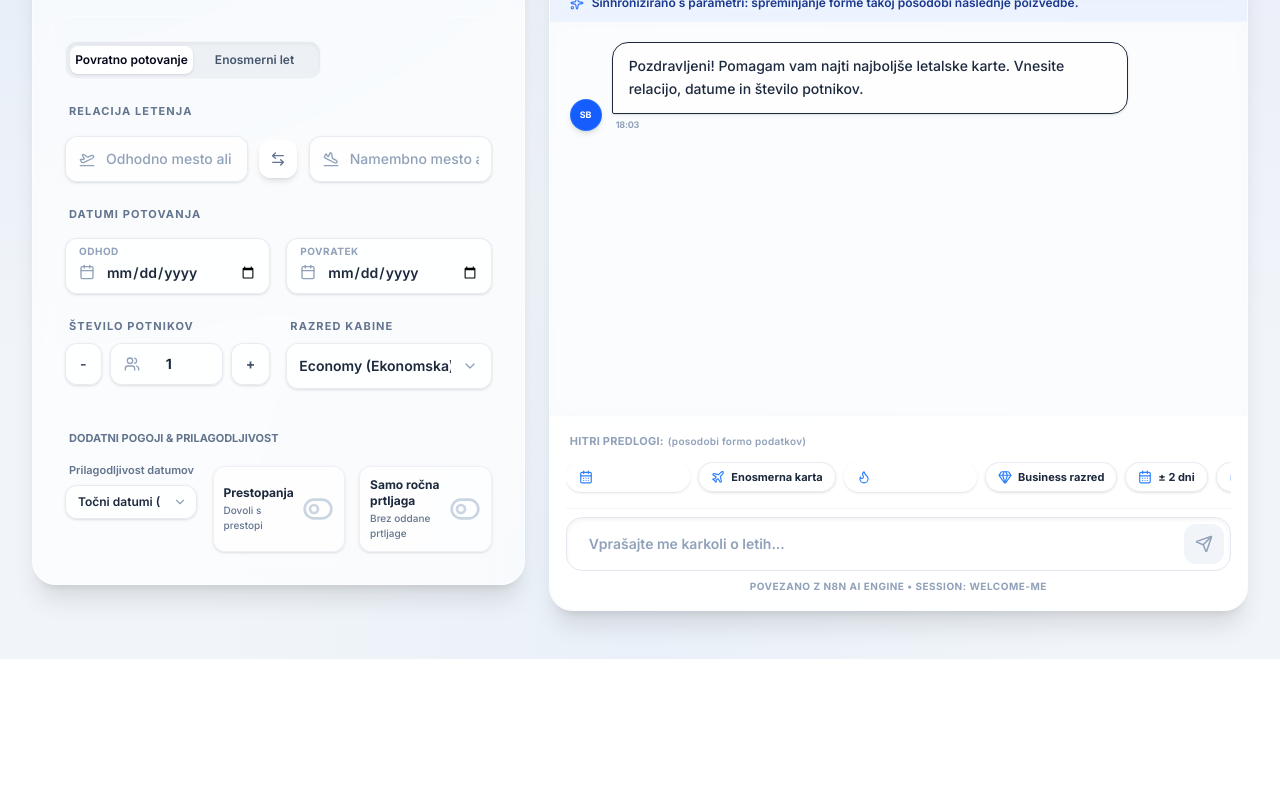
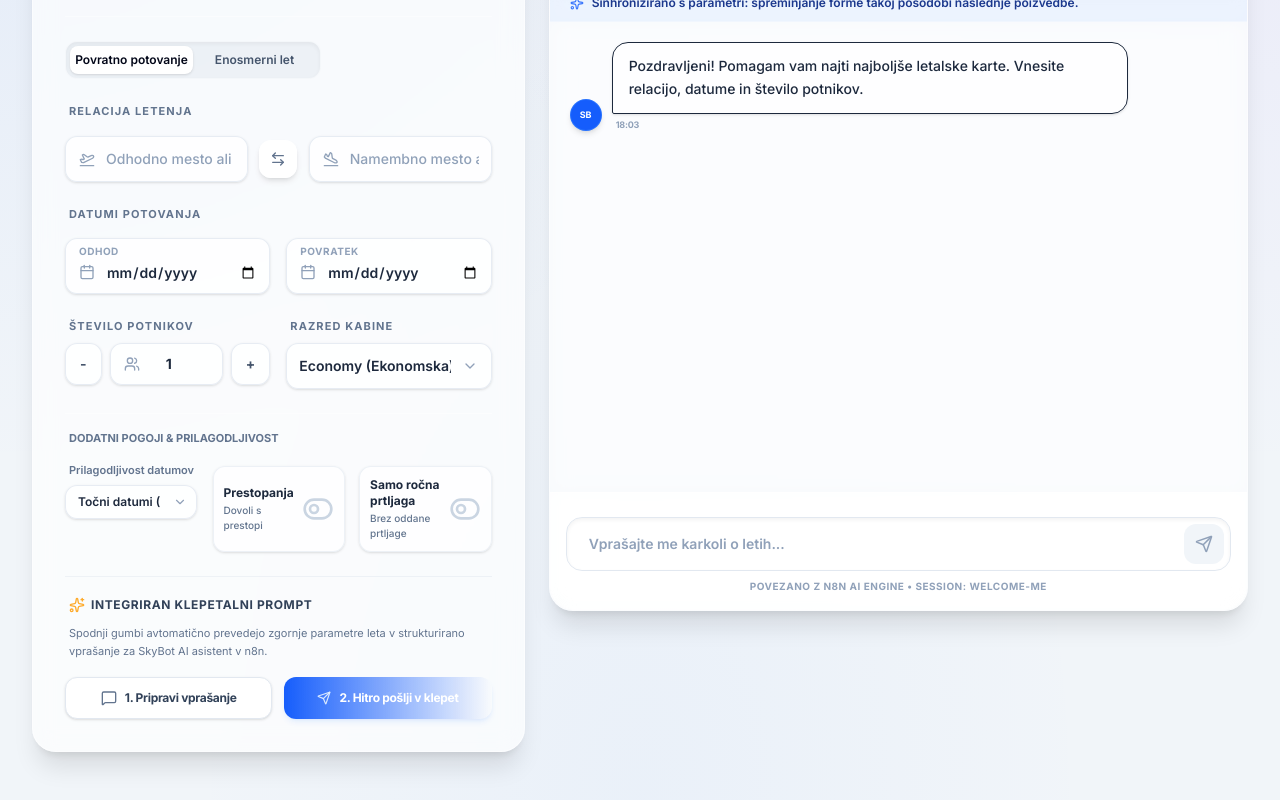
Before and after one commit to bimpce/bimp-skybot-ai, a React (Vite) app: page / in a window 1280 px wide. Shown: the part 318-1118 px from the top of the page. Before the commit the page ends 977 px from the top, so only its background shows below. Built offline with nearby package versions, Linux system fonts and the light colour scheme.

Commit message:
feat(ai): integrate automated prompt generation
Add prompt generation logic to convert form states into structured chat messages, enabling users to quickly prepare and send flight search queries to the AI assistant.

```diff
--- a/src/App.tsx
+++ b/src/App.tsx
@@ -16,6 +16,7 @@ import {
 import FlightForm from './components/FlightForm';
 import ChatInterface from './components/ChatInterface';
 import { FlightSearchFormState, Message, MessagePayload } from './types';
+import { generatePromptFromState } from './utils/prompt';
 
 const WEBHOOK_URL = '/api/chat-proxy';
 
@@ -51,6 +52,25 @@ export default function App() {
   const [isLoading, setIsLoading] = useState<boolean>(false);
   const [showValidationErrors, setShowValidationErrors] = useState<boolean>(false);
   const [showGuide, setShowGuide] = useState<boolean>(false);
+  const [inputText, setInputText] = useState<string>('');
+
+  const handleGeneratePrompt = (autoSend: boolean) => {
+    const promptText = generatePromptFromState(formState);
+    setInputText(promptText);
+
+    if (autoSend) {
+      handleSendMessage(promptText);
+    } else {
+      // Focus on the chat message input field so the user can easily see it was prepared
+      setTimeout(() => {
+        const inputElement = document.getElementById('chat-message-input');
+        if (inputElement) {
+          inputElement.focus();
+          inputElement.scrollIntoView({ behavior: 'smooth', block: 'center' });
+        }
+      }, 100);
+    }
+  };
 
   // Initialize Session ID & Load Saved Chat History
   useEffect(() => {
@@ -103,7 +123,6 @@ export default function App() {
 
   // Clear Chat history action
   const handleClearHistory = () => {
-    if (window.confirm('Ali ste prepričani, da želite počistiti zgodovino pogovora?')) {
     const initialMsgTime = new Date().toLocaleTimeString('sl-SI', { hour: '2-digit', minute: '2-digit' });
     const welcome: Message = {
       id: 'welcome-message',
@@ -115,7 +134,7 @@ export default function App() {
     localStorage.setItem('flight_chat_history', JSON.stringify([welcome]));
     setFormState(DEFAULT_FORM_STATE);
     setShowValidationErrors(false);
-    }
+    setInputText('');
   };
 
   // Check required validation (does not block, but will highlight inputs)
@@ -463,6 +482,7 @@ export default function App() {
               formState={formState}
               onChange={setFormState}
               showValidationErrors={showValidationErrors}
+              onGeneratePrompt={handleGeneratePrompt}
             />
           </section>
 
@@ -475,6 +495,8 @@ export default function App() {
               onClearHistory={handleClearHistory}
               formState={formState}
               onFormChange={setFormState}
+              inputText={inputText}
+              setInputText={setInputText}
             />
           </section>
 
--- a/src/components/ChatInterface.tsx
+++ b/src/components/ChatInterface.tsx
@@ -1,4 +1,4 @@
-import React, { useRef, useEffect, useState } from 'react';
+import React, { useRef, useEffect } from 'react';
 import {
   Send,
   Sparkles,
@@ -13,6 +13,7 @@ import {
   Gem
 } from 'lucide-react';
 import { Message, FlightSearchFormState } from '../types';
+import { generatePromptFromState } from '../utils/prompt';
 
 interface ChatInterfaceProps {
   messages: Message[];
@@ -21,6 +22,8 @@ interface ChatInterfaceProps {
   onClearHistory: () => void;
   formState: FlightSearchFormState;
   onFormChange: (updater: (prev: FlightSearchFormState) => FlightSearchFormState) => void;
+  inputText: string;
+  setInputText: (text: string) => void;
 }
 
 export default function ChatInterface({
@@ -29,9 +32,10 @@ export default function ChatInterface({
   onSendMessage,
   onClearHistory,
   formState,
-  onFormChange
+  onFormChange,
+  inputText,
+  setInputText
 }: ChatInterfaceProps) {
-  const [inputText, setInputText] = useState('');
   const messagesEndRef = useRef<HTMLDivElement>(null);
 
   // Auto-scroll to newest message
@@ -98,6 +102,11 @@ export default function ChatInterface({
   const isPlusMinus2Active = formState.flexibility.flexibleDays === 2;
   const isCarryOnActive = formState.flexibility.carryOnOnly;
 
+  const handleLoadPromptFromForm = () => {
+    const generated = generatePromptFromState(formState);
+    setInputText(generated);
+  };
+
   return (
     <div id="chat-interface" className="flex flex-col h-[650px] lg:h-[700px] glass rounded-3xl overflow-hidden border-white/55 shadow-xl">
 
@@ -113,24 +122,24 @@ export default function ChatInterface({
           <div>
             <div className="flex items-center gap-1.5">
               <h3 className="font-bold text-sm tracking-tight text-white flex items-center gap-0.5">
-                SkyBot <span className="text-blue-400 italic font-extrabold">AI</span>
+                Klepet z asistentom
               </h3>
               <span className="text-[9px] bg-blue-500/30 text-blue-200 font-bold px-1.5 py-0.5 rounded uppercase tracking-wider">
                 n8n Live
               </span>
             </div>
-            <p className="text-[10px] text-slate-400 uppercase tracking-widest font-semibold block -mt-0.5">Letalski pomočnik</p>
+            <p className="text-[10px] text-slate-400 uppercase tracking-widest font-semibold block -mt-0.5">Aktivni pogovor</p>
           </div>
         </div>
 
         <button
           type="button"
           onClick={onClearHistory}
-          title="Počisti zgodovino"
-          className="p-1.5 hover:bg-slate-800 text-slate-400 hover:text-white rounded-lg transition-colors text-xs flex items-center gap-1 font-semibold"
+          title="Nova poizvedba"
+          className="p-1.5 hover:bg-slate-850 text-slate-350 hover:text-white rounded-xl transition-all text-xs flex items-center gap-1 font-extrabold bg-slate-800/60 border border-slate-700/50 hover:border-slate-600 cursor-pointer select-none px-3 py-1.5 shadow-sm"
         >
-          <RefreshCw className="w-3.5 h-3.5" />
-          <span className="hidden sm:inline">Počisti</span>
+          <RefreshCw className="w-3.5 h-3.5 text-blue-400" />
+          <span>nova poizvedba</span>
         </button>
       </div>
 
@@ -230,94 +239,8 @@ export default function ChatInterface({
       {/* Suggestions and Text Input Panel */}
       <div className="p-4 bg-white/70 backdrop-blur border-t border-white/40 space-y-3">
 
-        {/* Quick Suggestion Tags */}
-        <div className="text-[11px] text-slate-400 font-bold tracking-wide uppercase px-1 flex items-center gap-1">
-          <span>Hitri predlogi:</span>
-          <span className="text-[10px] text-slate-400 lowercase font-semibold normal-case">(posodobi formo podatkov)</span>
-        </div>
-
-        <div className="flex gap-2 overflow-x-auto pb-1 custom-scrollbar">
-          <button
-            type="button"
-            onClick={() => handleSuggestionClick('povratna')}
-            className={`px-3 py-1.5 rounded-full text-[11px] font-bold border whitespace-nowrap transition-all flex items-center gap-1.5 shadow-sm cursor-pointer ${
-              isPovratnaActive
-                ? 'bg-blue-650 text-white border-blue-650'
-                : 'bg-white/85 text-slate-650 border-slate-200/80 hover:border-blue-400 hover:text-blue-705'
-            }`}
-          >
-            <CalendarDays className="w-3.5 h-3.5 text-blue-500" />
-            Povratna karta
-          </button>
-
-          <button
-            type="button"
-            onClick={() => handleSuggestionClick('enosmerna')}
-            className={`px-3 py-1.5 rounded-full text-[11px] font-bold border whitespace-nowrap transition-all flex items-center gap-1.5 shadow-sm cursor-pointer ${
-              isEnosmernaActive
-                ? 'bg-blue-650 text-white border-blue-650'
-                : 'bg-white/85 text-slate-650 border-slate-200/80 hover:border-blue-400 hover:text-blue-705'
-            }`}
-          >
-            <Plane className="w-3.5 h-3.5 text-blue-500" />
-            Enosmerna karta
-          </button>
-
-          <button
-            type="button"
-            onClick={() => handleSuggestionClick('economy')}
-            className={`px-3 py-1.5 rounded-full text-[11px] font-bold border whitespace-nowrap transition-all flex items-center gap-1.5 shadow-sm cursor-pointer ${
-              isEconomyActive
-                ? 'bg-blue-650 text-white border-blue-650'
-                : 'bg-white/85 text-slate-650 border-slate-200/80 hover:border-blue-400 hover:text-blue-705'
-            }`}
-          >
-            <Flame className="w-3.5 h-3.5 text-blue-500" />
-            Economy razred
-          </button>
-
-          <button
-            type="button"
-            onClick={() => handleSuggestionClick('business')}
-            className={`px-3 py-1.5 rounded-full text-[11px] font-bold border whitespace-nowrap transition-all flex items-center gap-1.5 shadow-sm cursor-pointer ${
-              isBusinessActive
-                ? 'bg-blue-650 text-white border-blue-650'
-                : 'bg-white/85 text-slate-650 border-slate-200/80 hover:border-blue-400 hover:text-blue-705'
-            }`}
-          >
-            <Gem className="w-3.5 h-3.5 text-blue-500" />
-            Business razred
-          </button>
-
-          <button
-            type="button"
-            onClick={() => handleSuggestionClick('plusminus2')}
-            className={`px-3 py-1.5 rounded-full text-[11px] font-bold border whitespace-nowrap transition-all flex items-center gap-1.5 shadow-sm cursor-pointer ${
-              isPlusMinus2Active
-                ? 'bg-blue-650 text-white border-blue-650'
-                : 'bg-white/85 text-slate-650 border-slate-200/80 hover:border-blue-400 hover:text-blue-705'
-            }`}
-          >
-            <CalendarDays className="w-3.5 h-3.5 text-blue-500" />
-            ± 2 dni
-          </button>
-
-          <button
-            type="button"
-            onClick={() => handleSuggestionClick('carryon')}
-            className={`px-3 py-1.5 rounded-full text-[11px] font-bold border whitespace-nowrap transition-all flex items-center gap-1.5 shadow-sm cursor-pointer ${
-              isCarryOnActive
-                ? 'bg-blue-650 text-white border-blue-650'
-                : 'bg-white/85 text-slate-650 border-slate-200/80 hover:border-blue-400 hover:text-blue-705'
-            }`}
-          >
-            <Luggage className="w-3.5 h-3.5 text-blue-500" />
-            Samo ročna prtljaga
-          </button>
-        </div>
-
         {/* Text Area Form Input */}
-        <div className="pt-2 border-t border-slate-200/40">
+        <div className="pt-2">
           <form onSubmit={handleSend} className="bg-white/90 border border-slate-200 rounded-2xl p-1.5 flex items-center shadow-inner transition-all focus-within:ring-2 focus-within:ring-blue-100">
             <input
               id="chat-message-input"
--- a/src/components/FlightForm.tsx
+++ b/src/components/FlightForm.tsx
@@ -9,7 +9,9 @@ import {
   Sparkles,
   ToggleLeft,
   ToggleRight,
-  ChevronDown
+  ChevronDown,
+  MessageSquare,
+  Send
 } from 'lucide-react';
 import { FlightSearchFormState, CabinClassType, TripTypeType } from '../types';
 
@@ -17,9 +19,10 @@ interface FlightFormProps {
   formState: FlightSearchFormState;
   onChange: (updater: (prev: FlightSearchFormState) => FlightSearchFormState) => void;
   showValidationErrors: boolean;
+  onGeneratePrompt: (autoSend: boolean) => void;
 }
 
-export default function FlightForm({ formState, onChange, showValidationErrors }: FlightFormProps) {
+export default function FlightForm({ formState, onChange, showValidationErrors, onGeneratePrompt }: FlightFormProps) {
   const { route, dates, passengers, flexibility } = formState;
 
   // Swap origin and destination
@@ -395,6 +398,43 @@ export default function FlightForm({ formState, onChange, showValidationErrors }
           </div>
         </div>
       </div>
+
+      {/* PROMPT GENERATION ACTIONS */}
+      <div className="pt-5 border-t border-slate-200/50 space-y-3">
+        <div className="flex items-center gap-1.5 px-1">
+          <Sparkles className="w-4 h-4 text-amber-500 animate-pulse" />
+          <span className="text-xs font-bold text-slate-700 uppercase tracking-wider">Integriran Klepetalni Prompt</span>
+        </div>
+
+        <p className="text-[11px] text-slate-500 leading-relaxed px-1">
+          Spodnji gumbi avtomatično prevedejo zgornje parametre leta v strukturirano vprašanje za SkyBot AI asistent v n8n.
+        </p>
+
+        <div className="grid grid-cols-1 sm:grid-cols-2 gap-3 pt-1">
+          <button
+            type="button"
+            id="prepare-prompt-btn"
+            onClick={() => onGeneratePrompt(false)}
+            className="flex items-center justify-center gap-2 py-3 px-4 bg-white hover:bg-slate-50 active:bg-slate-100 text-slate-700 hover:text-slate-900 rounded-xl font-bold text-xs tracking-tight shadow-sm border border-slate-200 hover:border-slate-300 transition-all cursor-pointer select-none"
+            title="Sestavi sporočilo in ga vpiši v polje spodaj za klepet."
+          >
+            <MessageSquare className="w-4 h-4 text-slate-500" />
+            <span>1. Pripravi vprašanje</span>
+          </button>
+
+          <button
+            type="button"
+            id="send-prompt-btn"
+            onClick={() => onGeneratePrompt(true)}
+            className="flex items-center justify-center gap-2 py-3 px-4 bg-gradient-to-r from-blue-600 to-indigo-650 hover:from-blue-700 hover:to-indigo-700 text-white rounded-xl font-bold text-xs tracking-tight shadow-md hover:shadow-lg shadow-blue-500/10 active:scale-[0.98] transition-all cursor-pointer select-none"
+            title="Sestavi sporočilo in ga takoj pošlji n8n asistentu."
+          >
+            <Send className="w-3.5 h-3.5 text-blue-100" />
+            <span>2. Hitro pošlji v klepet</span>
+          </button>
+        </div>
+      </div>
+
     </div>
   );
 }
--- /dev/null
+++ b/src/utils/prompt.ts
@@ -0,0 +1,55 @@
+import { FlightSearchFormState } from '../types';
+
+/**
+ * Generates a clean, friendly Slovenian prompt for the n8n chatbot based on search parameters.
+ */
+export function generatePromptFromState(state: FlightSearchFormState): string {
+  const { route, dates, passengers, flexibility } = state;
+
+  const origin = route.originCity.trim() || 'Ljubljana';
+  const destination = route.destinationCity.trim() || 'London';
+
+  // Date formatting
+  const outbound = dates.outboundDate || '2026-06-10';
+  let dateText = `Odhod: ${outbound}`;
+  if (dates.tripType === 'round-trip') {
+    const returnD = dates.returnDate || '2026-06-17';
+    dateText += `, povratek: ${returnD}`;
+  } else {
+    dateText += ` (enosmerno potovanje)`;
+  }
+
+  // Cabin class Slovene names
+  let cabinName = 'ekonomskem';
+  if (passengers.cabinClass === 'premium economy') {
+    cabinName = 'premium ekonomskem';
+  } else if (passengers.cabinClass === 'business') {
+    cabinName = 'poslovnem';
+  } else if (passengers.cabinClass === 'first') {
+    cabinName = 'prvem';
+  }
+
+  // Flexibility info
+  const flexDays = flexibility.flexibleDays;
+  let flexText = '(točni datumi)';
+  if (flexDays > 0) {
+    flexText = `(prilagodljivo ±${flexDays} dni)`;
+  }
+
+  // Baggage & Stopover info
+  const stopoverText = flexibility.willingToAddStopovers
+    ? 'Dovoli lete s prestopi.'
+    : 'Želim čim bolj direktne lete brez prestopanja.';
+
+  const baggageText = flexibility.carryOnOnly
+    ? 'Potujem samo z ročno prtljago.'
+    : 'Vključena je lahko tudi oddana prtljaga.';
+
+  return `Pozdravljen! Iščem letalske povezave s spodnjimi podatki:\n\n` +
+         `🛫 Odhod: ${origin}\n` +
+         `🛬 Destinacija: ${destination}\n` +
+         `📅 Datumi: ${dateText} ${flexText}\n` +
+         `👥 Potniki: ${passengers.numberOfPassengers} x v ${cabinName} razredu\n` +
+         `💼 Prtljaga & Prestopi: ${baggageText} ${stopoverText}\n\n` +
+         `Prosim, preveri najboljše razpoložljive lete v n8n sistemu in mi predlagaj ugodne povezave!`;
+}
```
Lines whose indentation alone changed are shown as unchanged.
